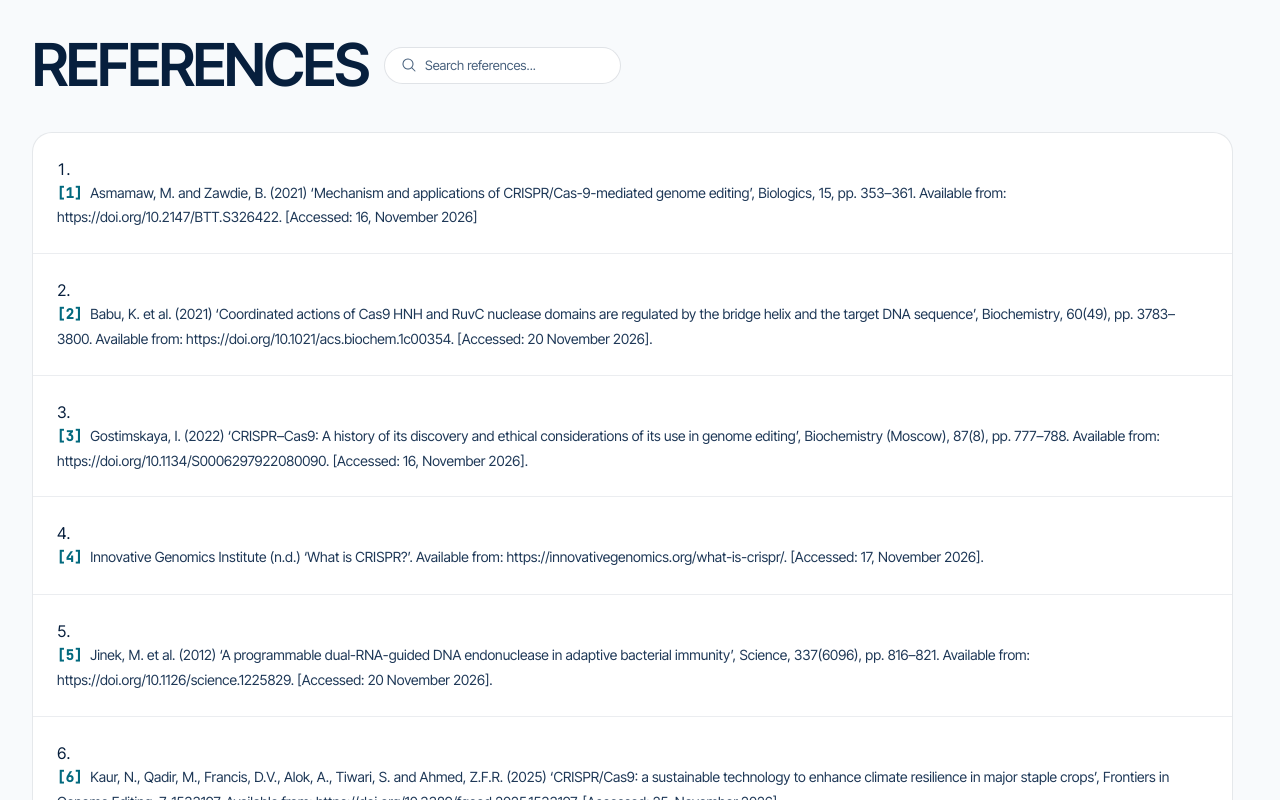
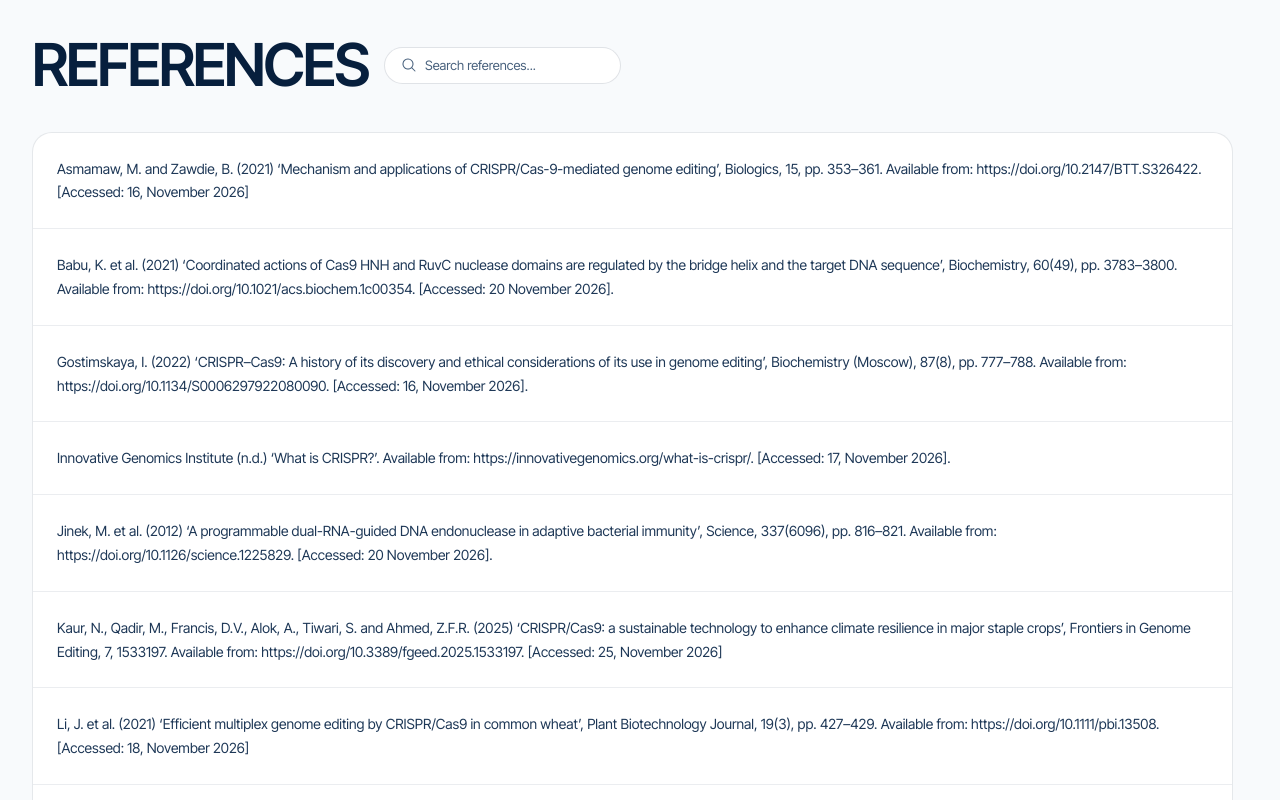
Before and after one commit to Bit06/AneraGenix, a React (Vite) app: page / in a window 1280 px wide. Shown: the part 8560-9360 px from the top of the page. Built offline with nearby package versions, Linux system fonts and the light colour scheme.

Commit message:
Remove double numbering from references list for clean unnumbered Harvard format

```diff
--- a/src/sections/References.tsx
+++ b/src/sections/References.tsx
@@ -40,19 +40,18 @@ export default function References() {
 
       {/* Citations List */}
       <div className="mt-9 overflow-hidden rounded-[20px] border border-ink/10 bg-white">
-        <ol className="divide-y divide-ink/8 list-decimal list-inside">
-          {filtered.map((ref, idx) => (
+        <ul className="divide-y divide-ink/8">
+          {filtered.map((ref) => (
             <li
               key={ref.id}
               className="p-5 sm:p-6 transition hover:bg-brand-deep/5"
             >
-              <div className="text-[13.5px] sm:text-[14px] leading-[1.7] text-ink-soft">
-                <span className="font-mono font-bold text-brand-deep mr-2">[{idx + 1}]</span>
-                <span className="break-words">{ref.citation}</span>
-              </div>
+              <p className="text-[13.5px] sm:text-[14px] leading-[1.7] text-ink-soft break-words">
+                {ref.citation}
+              </p>
             </li>
           ))}
-        </ol>
+        </ul>
       </div>
     </section>
   );
```
